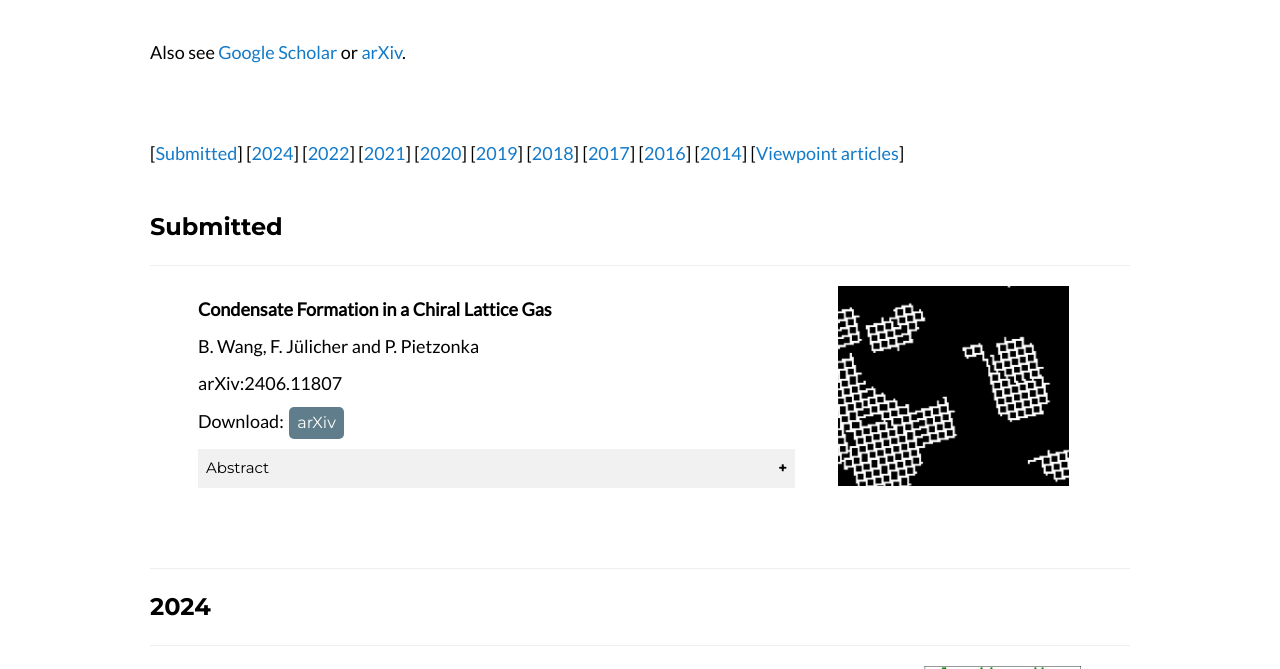
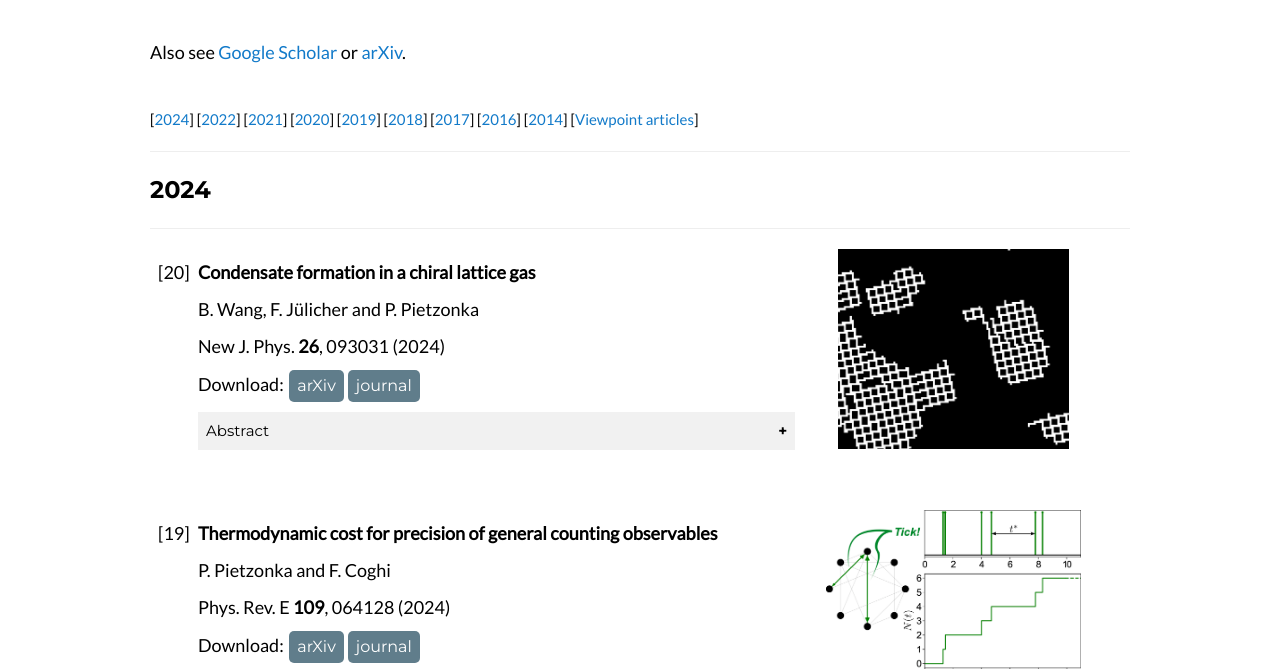
Before and after one commit to ppietzonka/ppietzonka.github.io, a plain HTML site: page publications.html in a window 1280 px wide. Shown: the part 131-800 px from the top of the page. Drawn offline with Linux system fonts and the light colour scheme.

Commit message:
pub update

```diff
--- a/publications.html
+++ b/publications.html
@@ -111,21 +111,22 @@ a.anchor {
       <h5 class="w3-padding-32">Also see <a href="https://scholar.google.com/citations?user=0BeDxEAAAAAJ">Google Scholar</a> or <a href="https://arxiv.org/search/?searchtype=author&query=Pietzonka%2C+P">arXiv</a>.</h5>
 
     <!-- begin pub list -->
-    <h5 class="w3-padding-32">[<a href="#Submitted">Submitted</a>] [<a href="#2024">2024</a>] [<a href="#2022">2022</a>] [<a href="#2021">2021</a>] [<a href="#2020">2020</a>] [<a href="#2019">2019</a>] [<a href="#2018">2018</a>] [<a href="#2017">2017</a>] [<a href="#2016">2016</a>] [<a href="#2014">2014</a>] [<a href="#Viewpoint">Viewpoint articles</a>]</h5><h3 id="Submitted">Submitted</h3><hr>
+    [<a href="#2024">2024</a>] [<a href="#2022">2022</a>] [<a href="#2021">2021</a>] [<a href="#2020">2020</a>] [<a href="#2019">2019</a>] [<a href="#2018">2018</a>] [<a href="#2017">2017</a>] [<a href="#2016">2016</a>] [<a href="#2014">2014</a>] [<a href="#Viewpoint">Viewpoint articles</a>]</h5><hr><h3 id="2024">2024</h3><hr>
   <!-- begin entry -->
   <div class="w3-row-padding w3-container" style="padding: 0px 0px 40px;vertical-align: middle;">
 
       <div class="w3-twothird">
-        <div style="width: 40px; display: table-cell;"> <h5></h5> </div>
+        <div style="width: 40px; display: table-cell;"> <h5>[20]</h5> </div>
           <div style="display: table-cell;">
           <a class="anchor" id="wang24"></a>
-          <h5><b>Condensate Formation in a Chiral Lattice Gas</b></h5>
+          <h5><b>Condensate formation in a chiral lattice gas</b></h5>
           <h5>B. Wang, F. J&uuml;licher and P. Pietzonka</h5>
-          <h5>arXiv:2406.11807</h5>
-          <h5>Download: <a href="https://arxiv.org/abs/2406.11807"><button class="publink">arXiv</button></a></h5>
+          <h5>New J. Phys. <b>26</b>, 093031 (2024)
+</h5>
+          <h5>Download: <a href="https://arxiv.org/abs/2406.11807"><button class="publink">arXiv</button></a><a href="https://doi.org/10.1088/1367-2630/ad7490"><button class="publink">journal</button></a></h5>
           <button class="collapsible">Abstract</button>
           <div class="content">
-            <p>We investigate the formation of condensates in a binary lattice gas in the presence of chiral interactions. These interactions differ between a given microscopic configuration and its mirror image. We consider a two dimensional lattice gas with nearest-neighbour interactions to which we add interactions involving favoured local structures that are chiral. We focus on favoured local structures that have the shape of the letter L and explore condensate formation through simulations and analytical calculations. At low temperature, this model can exhibit four different phases that are characterised by different periodic tiling patterns, depending on the strength of interactions and the chemical potential. When particle numbers are conserved, some of these phases can coexist. We analyse the structure and surface tension of interfaces between coexisting phases and determine the condensate shapes of minimal free energy. We show that these shapes can be quadrilaterals or octagons of different orientation and symmetry. </p>
+            <p>We investigate the formation of condensates in a binary lattice gas in the presence of chiral interactions. These interactions differ between a given microscopic configuration and its mirror image. We consider a two-dimensional lattice gas with nearest-neighbour interactions, to which we add interactions involving favoured local structures (FLSs) that are chiral. We focus on FLSs that have the shape of the letter L and explore condensate formation through simulations and analytical calculations. At low temperature, this model can exhibit four different phases that are characterised by different periodic tiling patterns, depending on the strength of interactions and the chemical potential. When particle numbers are conserved, some of these phases can coexist. We analyse the structure and surface tension of interfaces between coexisting phases and determine the shapes of minimal free energy of crystalline condensates. We show that these shapes can be quadrilaterals or octagons of different orientation and symmetry. </p>
           </div>
         </div>
       </div>
@@ -136,7 +137,6 @@ a.anchor {
   </div>
   <!-- end entry -->
 
-<hr><h3 id="2024">2024</h3><hr>
   <!-- begin entry -->
   <div class="w3-row-padding w3-container" style="padding: 0px 0px 40px;vertical-align: middle;">
 
```
